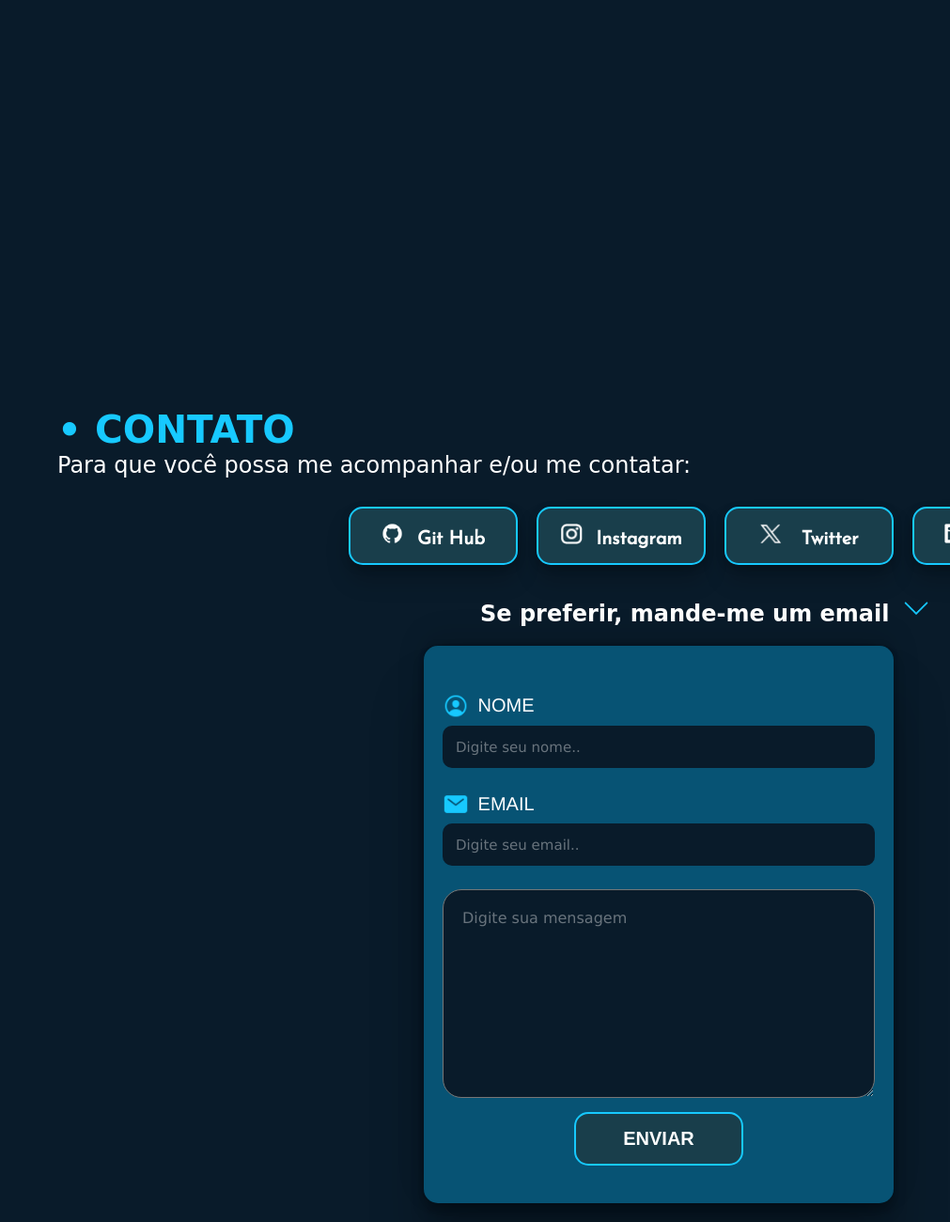
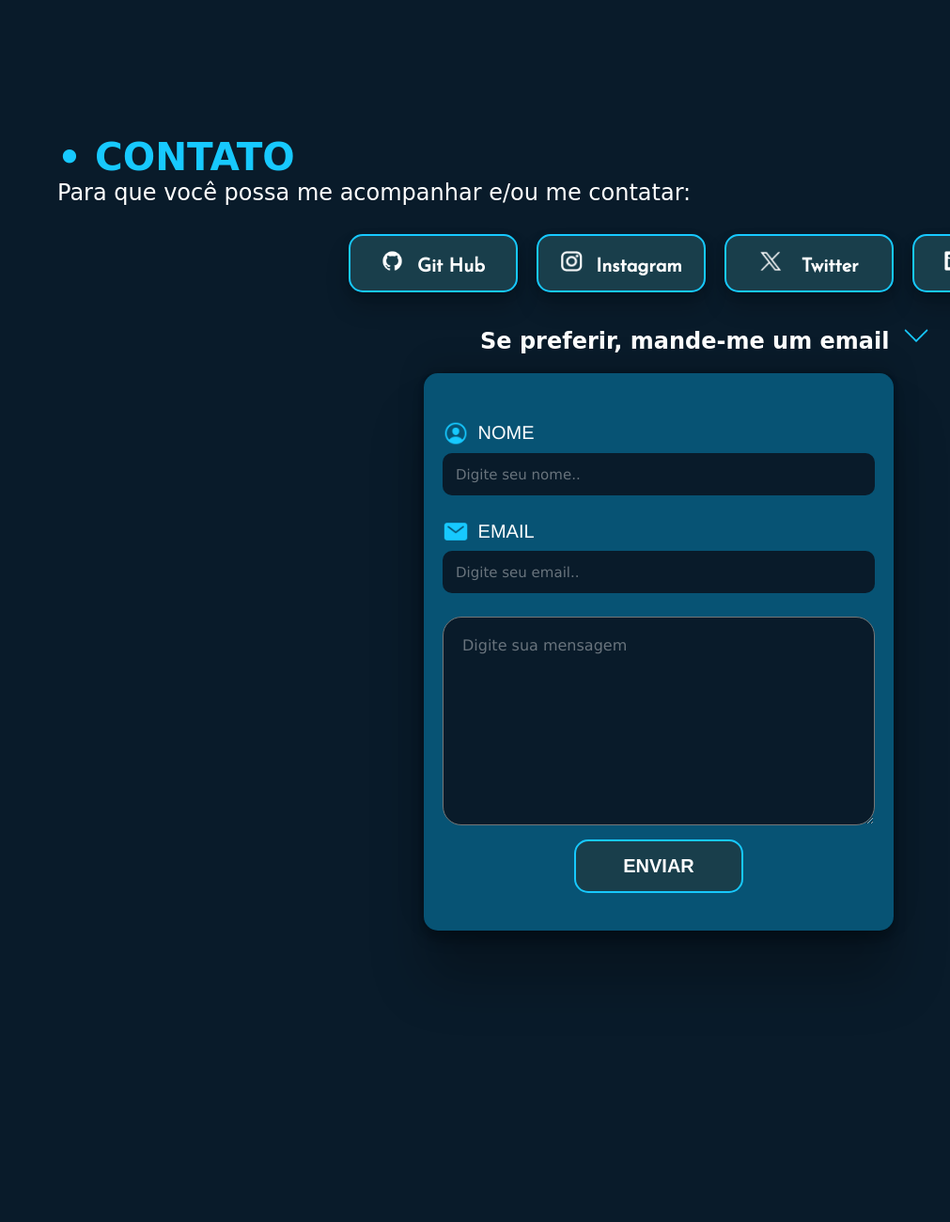
Before and after one commit to GuilhermeFrance/guilhermefrancce.github.io, a plain HTML site: page index.html in a window 1280 px wide. Shown: the part 2055-3355 px from the top of the page at 94% size, without its empty margins (269-1280 px from the left). After the commit the page ends 3184 px from the top, so only its background shows below. Drawn offline with Linux system fonts and the light colour scheme; a web font is replaced by a local one.

Commit message:
primeiro commit

```diff
--- a/css/style.css
+++ b/css/style.css
@@ -181,7 +181,7 @@ p1 {
   gap: 0px;
   text-align: left;
   font-size: 27px;
-  margin-top: 500px;
+  margin-top: 210px;
   padding-left: 330px;
 }
 
@@ -310,7 +310,7 @@ mailme:focus{
 }
 .mailss{
 
-  padding-top: 710px;
+  padding-top: 420px;
 
 }
 div form {
@@ -439,3 +439,8 @@ width: 70%;
   border: none;
   width: 40px;
 }
+
+.space{
+
+  padding-top: 100px;
+}
--- a/index.html
+++ b/index.html
@@ -98,6 +98,9 @@
     </div>
     </section>
 
+    <div class="space">
+        <p>⠀⠀⠀⠀⠀⠀</p>
+    </div>
 
 </body>
 
```
